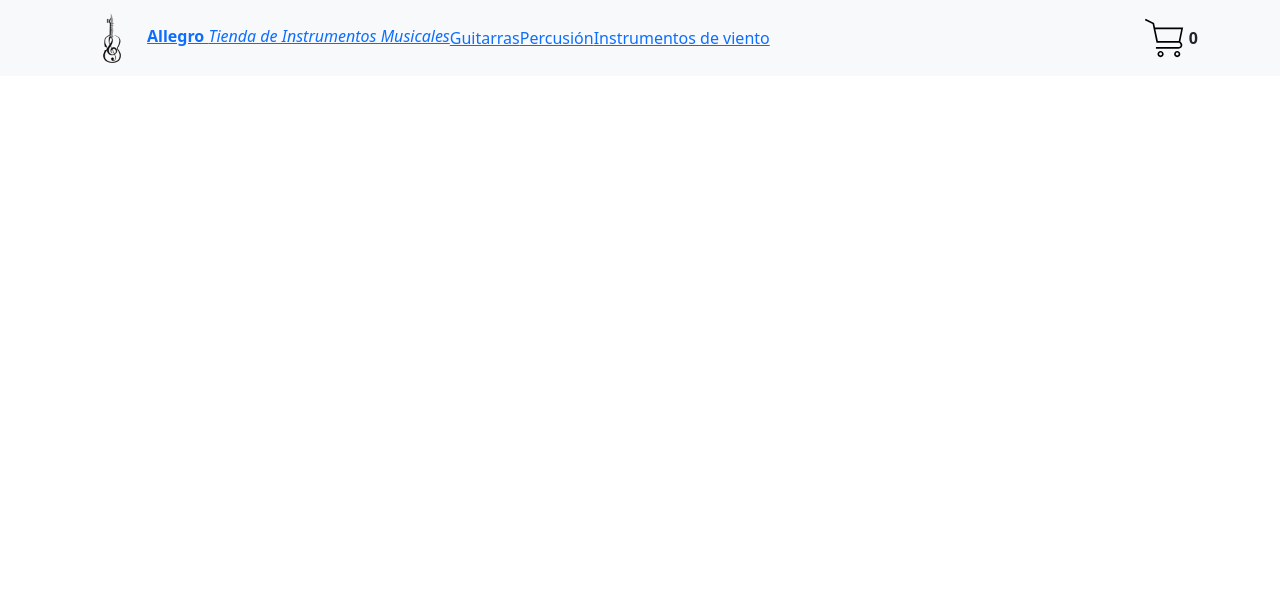
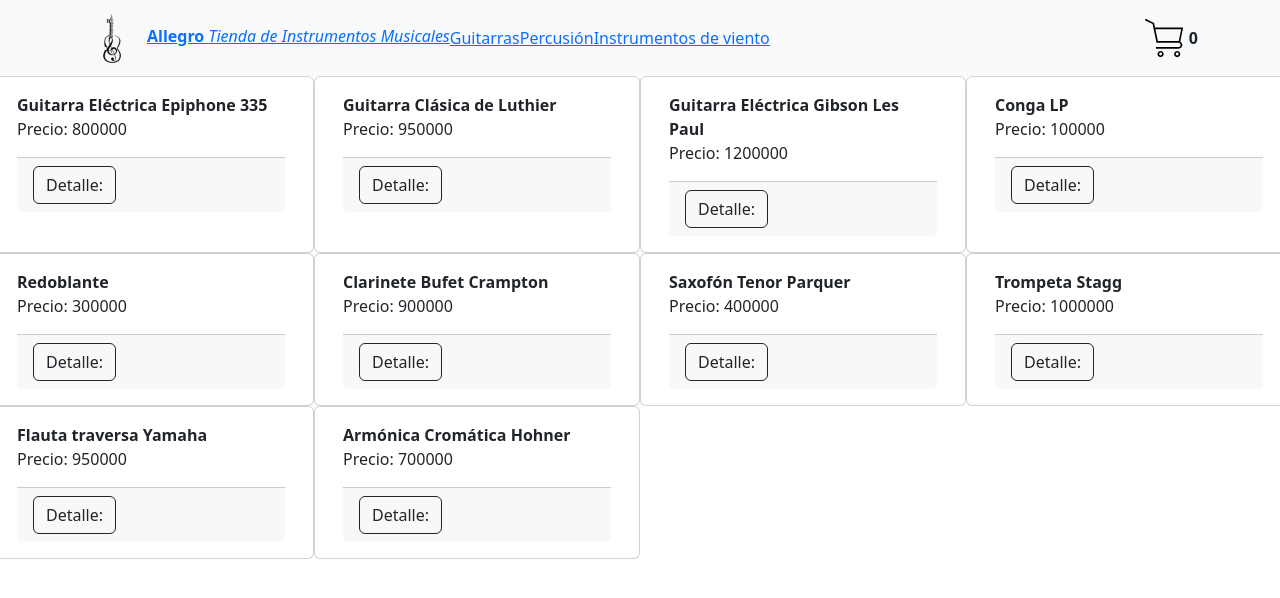
Before and after one commit to andynov/PreEntrega1Novio, a React (Vite) app: page / in a window 1280 px wide. Shown: the top 598 px of the page. Built offline with nearby package versions, Linux system fonts and the light colour scheme.

Commit message:
versión funcionando

```diff
--- a/src/App.jsx
+++ b/src/App.jsx
@@ -15,6 +15,7 @@
         <Router>
           <NavBar />
           <Routes>
+            <Route path='/' element={<ItemListContainer />} />
             <Route path='/category/:cid' element={<ItemListContainer />} />
             <Route path='/detalle/:iid' element={<ItemDetailContainer />} />
           </Routes>
--- a/src/components/ItemDetailContainer/ItemDetail/ItemDetail.jsx
+++ b/src/components/ItemDetailContainer/ItemDetail/ItemDetail.jsx
@@ -1,6 +1,6 @@
 import ItemCount from "../../ItemCount/ItemCount"
 
-const ItemDetail = (instrumento) => {
+const ItemDetail = ({instrumento}) => {
   const cantidad = (count) => {
     console.log('instrumentos agregados :', count)
   }
--- a/src/components/ItemDetailContainer/ItemDetailContainer.jsx
+++ b/src/components/ItemDetailContainer/ItemDetailContainer.jsx
@@ -6,7 +6,7 @@
 
 
 const ItemDetailContainer = () => {
-  const {instrumento, setInstrumentos} = useState({})
+  const [instrumento, setInstrumentos] = useState({})
   const {iid} = useParams()
 
 
--- a/src/components/ItemListContainer.jsx
+++ b/src/components/ItemListContainer.jsx
@@ -14,7 +14,7 @@
   useEffect(()=>{
     if(cid){
       mFetch()
-      .then(respuesta => setInstrumentos(respuesta.filter(instrumento => cid === instrumento.categorys)))
+      .then(respuesta => setInstrumentos(respuesta.filter(instrumento => cid === instrumento.category)))
       .catch(err => console.log(err))
       .finally(()=>setLoading(false))
     } else {
```
